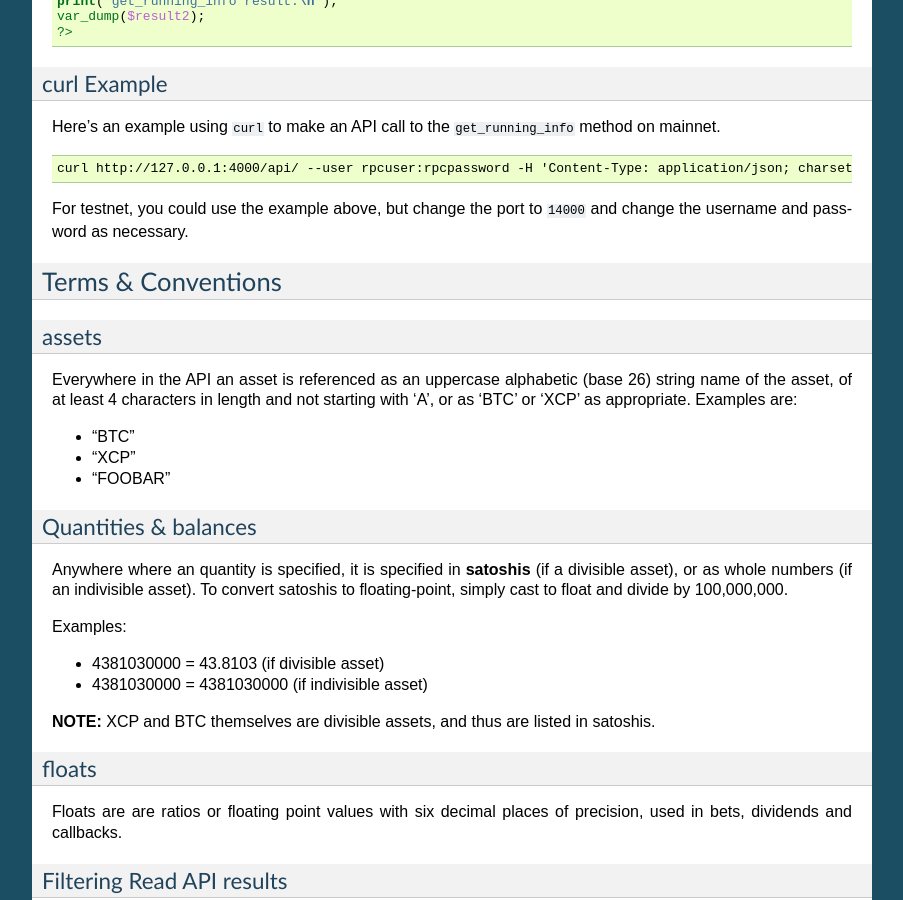
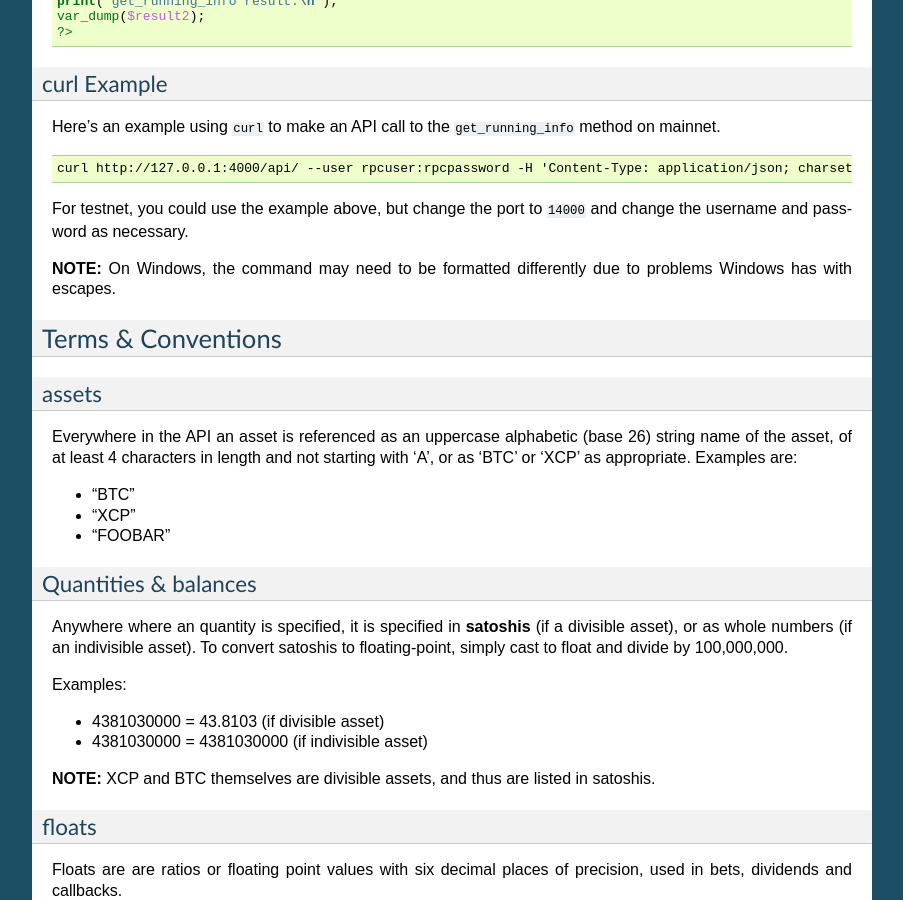
Before and after one commit to CounterpartyXCP/counterparty-core, a Sphinx documentation site: the page built from docs/API.rst, in a window 1280 px wide and 900 px high, scrolled down 3111 px. Shown: the whole window, without its empty margins (198-1101 px from the left). Built offline with Sphinx 7.4.7, drawn with Linux system fonts in a browser that asks for light colours.

Commit message:
Note that curl example NG for Windows
See https://github.com/CounterpartyXCP/counterpartyd/issues/293#event-169199344

```diff
--- a/docs/API.rst
+++ b/docs/API.rst
@@ -203,6 +203,7 @@ Here's an example using ``curl`` to make an API call to the ``get_running_info``
 
 For testnet, you could use the example above, but change the port to ``14000`` and change the username and password as necessary.
 
+**NOTE:** On Windows, the command may need to be formatted differently due to problems Windows has with escapes.
 
 Terms & Conventions
 ---------------------
```
